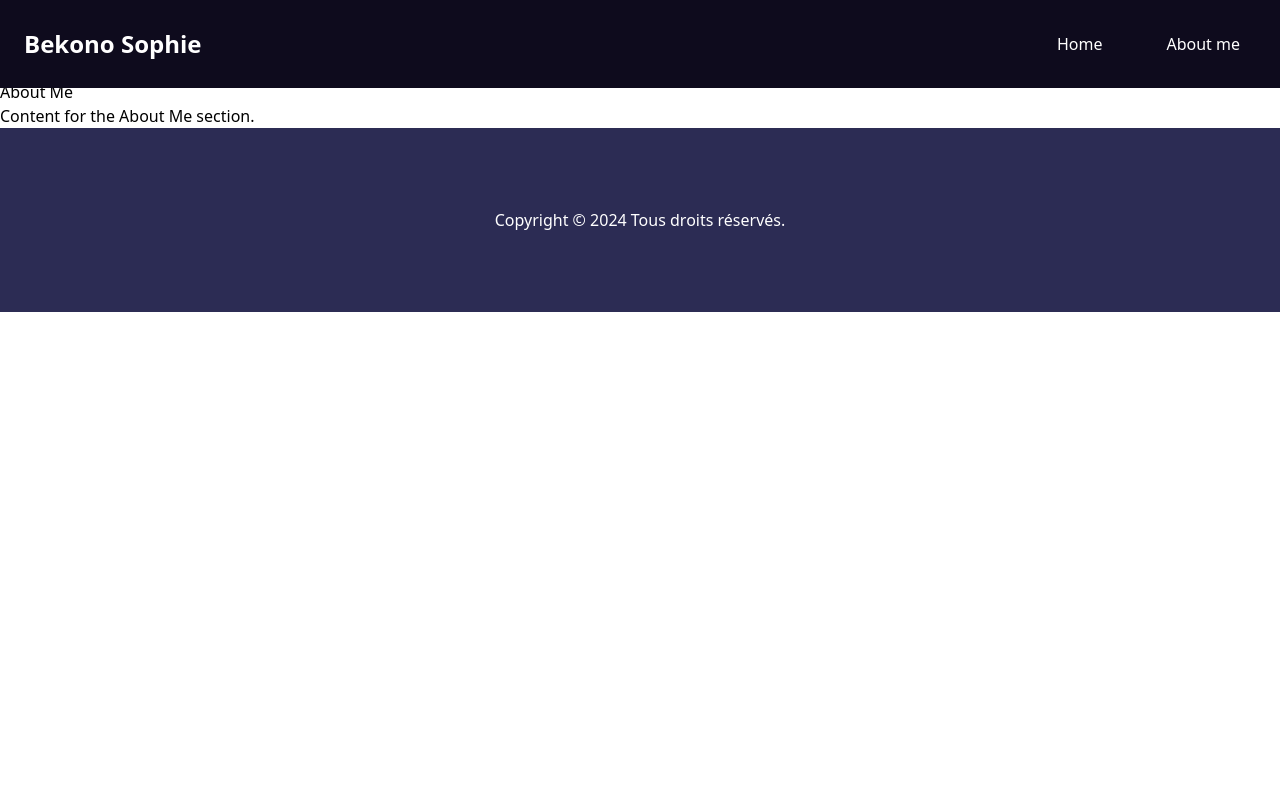
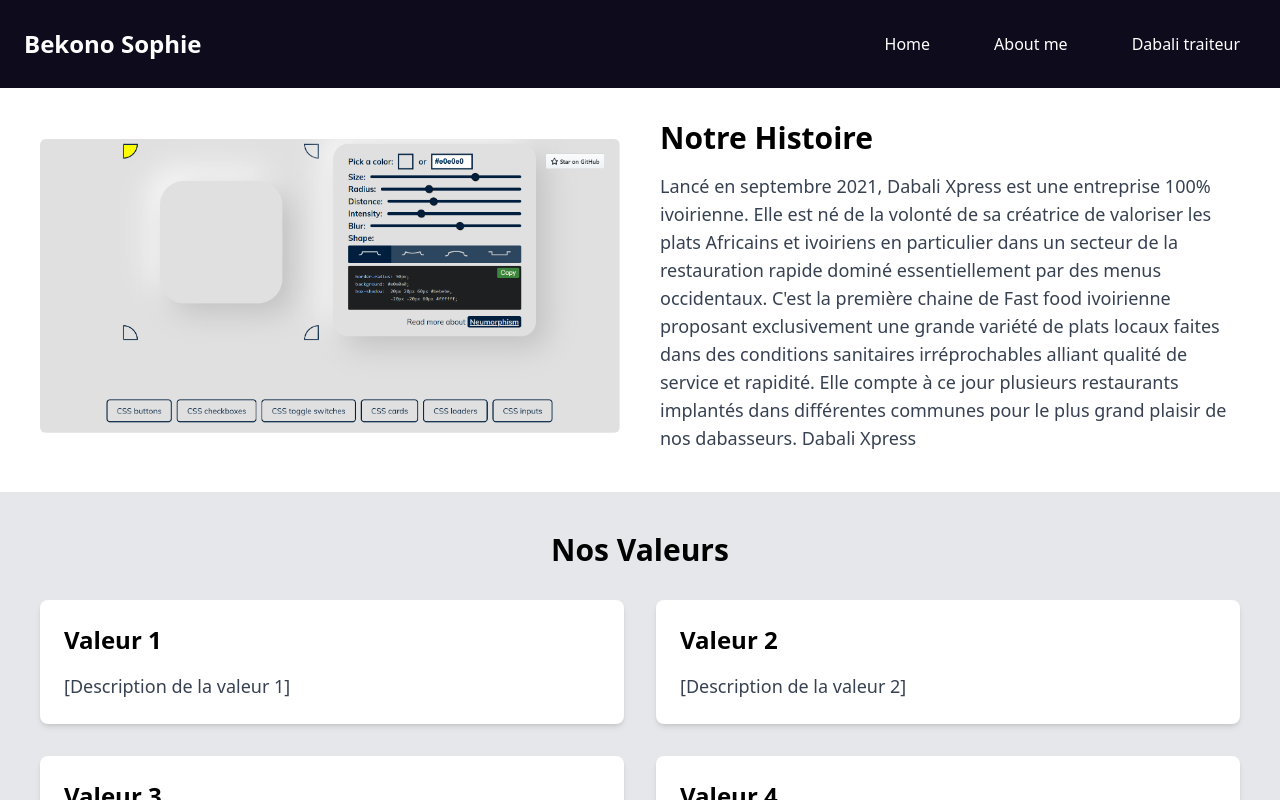
Before and after one commit to Bekono4526/Dabali-project, a React (Vite) app: page /about in a window 1280 px wide. Built offline with nearby package versions, Linux system fonts and the light colour scheme.

Commit message:
new-pages

```diff
--- a/src/App.jsx
+++ b/src/App.jsx
@@ -4,6 +4,7 @@
 import Home from './pages/Home';
 import ArticlePage from './pages/ArticlePage';
 import Header from './components/Header';
+import DabaliTraiteur from './pages/DabaliTraiteur';
 
 import { articles } from './articles';
 import './index.css'; // Assurez-vous d'importer le fichier CSS principal
@@ -15,6 +16,7 @@
         <Header className="header-container" />
         <div className="main-content">
           <Routes>
+          <Route path="/traiteur" element={<DabaliTraiteur />} />
             <Route path="/about" element={<About />} />
             <Route path="/" element={<Home articles={articles} />} />
             <Route path="/article/:id" element={<ArticlePage articles={articles} />} />
--- a/src/components/Header.jsx
+++ b/src/components/Header.jsx
@@ -42,6 +42,9 @@
                         <li className={`p-2 px-4 rounded-lg hover:bg-gray-800 transition-colors duration-300 ${scrolled ? 'text-vert' : 'text-white'}`}>
                             <Link to="/about" onClick={handleLinkClick}>About me</Link>
                         </li>
+                        <li className={`p-2 px-4 rounded-lg hover:bg-gray-800 transition-colors duration-300 ${scrolled ? 'text-vert' : 'text-white'}`}>
+                            <Link to="/traiteur" onClick={handleLinkClick}>Dabali traiteur</Link>
+                        </li>
                     </ul>
                 </nav>
 
@@ -65,6 +68,7 @@
                     </h1>
                     <Link to="/" className='w-full py-2 hover:bg-gray-800' onClick={handleLinkClick}>Home</Link>
                     <Link to="/about" className='w-full py-2 hover:bg-gray-800' onClick={handleLinkClick}>About me</Link>
+                    <Link to="/traiteur" className='w-full py-2 hover:bg-gray-800' onClick={handleLinkClick}>Dabali traiteur</Link>
                 </div>
             </div>
         </header>
--- a/src/pages/About.jsx
+++ b/src/pages/About.jsx
@@ -3,12 +3,77 @@
 
 function About() {
     return (
-        <main>
-            <h2 className='pt-20'>About Me</h2>
-            <p>Content for the About Me section.</p>
+        <main className="bg-gray-100 mt-20">
+            {/* Section 1: Image and Company History */}
+            <section className="flex flex-col md:flex-row items-center justify-between p-10 bg-white shadow-md">
+                <div className="md:w-1/2">
+                    <img src="im1.png" alt="Company History" className="w-full h-auto rounded-md" />
+                </div>
+                <div className="md:w-1/2 mt-8 md:mt-0 md:ml-10">
+                    <h2 className="text-3xl font-bold mb-4">Notre Histoire</h2>
+                    <p className="text-lg text-gray-700">
+                        Lancé en septembre 2021, Dabali Xpress est une entreprise 100% ivoirienne. Elle est né de la volonté de sa créatrice de valoriser les plats Africains et ivoiriens en particulier dans un secteur de la restauration rapide dominé essentiellement par des menus occidentaux. C'est la première chaine de Fast food ivoirienne proposant exclusivement une grande variété de plats locaux faites dans des conditions sanitaires irréprochables alliant qualité de service et rapidité. Elle compte à ce jour plusieurs restaurants implantés dans différentes communes pour le plus grand plaisir de nos dabasseurs.
+
+Dabali Xpress
+                    </p>
+                </div>
+            </section>
+
+            {/* Section 2: Company Values */}
+            <section className="p-10 bg-gray-200">
+                <h2 className="text-3xl font-bold text-center mb-8">Nos Valeurs</h2>
+                <div className="grid grid-cols-1 md:grid-cols-2 gap-8">
+                    <div className="bg-white p-6 rounded-lg shadow-md">
+                        <h3 className="text-2xl font-semibold mb-4">Valeur 1</h3>
+                        <p className="text-lg text-gray-700">
+                            [Description de la valeur 1]
+                        </p>
+                    </div>
+                    <div className="bg-white p-6 rounded-lg shadow-md">
+                        <h3 className="text-2xl font-semibold mb-4">Valeur 2</h3>
+                        <p className="text-lg text-gray-700">
+                            [Description de la valeur 2]
+                        </p>
+                    </div>
+                    <div className="bg-white p-6 rounded-lg shadow-md">
+                        <h3 className="text-2xl font-semibold mb-4">Valeur 3</h3>
+                        <p className="text-lg text-gray-700">
+                            [Description de la valeur 3]
+                        </p>
+                    </div>
+                    <div className="bg-white p-6 rounded-lg shadow-md">
+                        <h3 className="text-2xl font-semibold mb-4">Valeur 4</h3>
+                        <p className="text-lg text-gray-700">
+                            [Description de la valeur 4]
+                        </p>
+                    </div>
+                </div>
+            </section>
+
+            {/* Section 3: Founders and Team Images */}
+            <section className="p-10 bg-white">
+                <h2 className="text-3xl font-bold text-center mb-8">Rencontrez Nos Fondateurs et Équipe</h2>
+                <div className="grid grid-cols-1 md:grid-cols-3 gap-8">
+                    <div className="flex flex-col items-center">
+                        <img src="path/to/founder1.jpg" alt="Founder 1" className="w-32 h-32 rounded-full mb-4" />
+                        <h3 className="text-xl font-semibold">Fondateur 1</h3>
+                        <p className="text-gray-700">[Rôle de fondateur 1]</p>
+                    </div>
+                    <div className="flex flex-col items-center">
+                        <img src="path/to/founder2.jpg" alt="Founder 2" className="w-32 h-32 rounded-full mb-4" />
+                        <h3 className="text-xl font-semibold">Fondateur 2</h3>
+                        <p className="text-gray-700">[Rôle de fondateur 2]</p>
+                    </div>
+                    <div className="flex flex-col items-center">
+                        <img src="path/to/team.jpg" alt="Team" className="w-32 h-32 rounded-full mb-4" />
+                        <h3 className="text-xl font-semibold">Équipe</h3>
+                        <p className="text-gray-700">[Description de l'équipe]</p>
+                    </div>
+                </div>
+            </section>
+
             <Footer />
         </main>
-
     );
 }
 
--- /dev/null
+++ b/src/pages/DabaliTraiteur.jsx
@@ -0,0 +1,61 @@
+import React from 'react';
+import Footer from '../components/Footer';
+
+function DabaliTraiteur() {
+    return (
+        <main className="bg-gray-100 mt-20">
+            {/* Section 1: Image and Service Details */}
+            <section className="flex flex-col md:flex-row items-stretch justify-between p-10 bg-white shadow-md">
+                <div className="md:w-1/2 flex-shrink-0">
+                    <div className="h-full bg-gray-200 flex items-center justify-center">
+                        <img src="path/to/your/service-image.jpg" alt="Traiteur Service" className="w-full h-auto rounded-md object-cover" />
+                    </div>
+                </div>
+                <div className="md:w-1/2 bg-gray-100 p-6 flex flex-col justify-center">
+                    <h2 className="text-3xl font-bold mb-4 text-center md:text-left">DABALI XPRESS TRAITEUR</h2>
+                    <p className="text-lg text-gray-700 mb-4">
+                        Reception – Anniversaire – Baptême – Mariage – Séminaire – After-work
+                    </p>
+                    <p className="text-lg text-gray-700">
+                        Contactez-nous au <span className="font-bold">2522018760</span>
+                    </p>
+                </div>
+            </section>
+
+            {/* Section 2: Videos */}
+            <section className="p-10 bg-gray-200">
+                <h2 className="text-3xl font-bold text-center mb-8">Nos Services en Vidéo</h2>
+                <div className="grid grid-cols-1 md:grid-cols-2 gap-8">
+                    <div className="bg-white p-6 rounded-lg shadow-md">
+                        <iframe width="100%" height="315" src="https://www.youtube.com/embed/your-video-id" title="Dabali Traiteur" className="rounded-md"></iframe>
+                    </div>
+                    <div className="bg-white p-6 rounded-lg shadow-md">
+                        <iframe width="100%" height="315" src="https://www.youtube.com/embed/your-video-id" title="Dabali Xpress Traiteur" className="rounded-md"></iframe>
+                    </div>
+                </div>
+            </section>
+
+            {/* Section 3: Recent Articles */}
+            <section className="p-10 bg-white">
+                <h2 className="text-3xl font-bold text-center mb-8">Articles Récents</h2>
+                <div className="grid grid-cols-1 md:grid-cols-3 gap-8">
+                    <div className="bg-gray-100 p-6 rounded-lg shadow-md">
+                        <h3 className="text-xl font-semibold mb-4">Titre de l'Article 1</h3>
+                        <p className="text-gray-700">Résumé de l'article 1...</p>
+                    </div>
+                    <div className="bg-gray-100 p-6 rounded-lg shadow-md">
+                        <h3 className="text-xl font-semibold mb-4">Titre de l'Article 2</h3>
+                        <p className="text-gray-700">Résumé de l'article 2...</p>
+                    </div>
+                    <div className="bg-gray-100 p-6 rounded-lg shadow-md">
+                        <h3 className="text-xl font-semibold mb-4">Titre de l'Article 3</h3>
+                        <p className="text-gray-700">Résumé de l'article 3...</p>
+                    </div>
+                </div>
+            </section>
+
+            <Footer />
+        </main>
+    );
+}
+export default DabaliTraiteur;
--- a/src/pages/Home.jsx
+++ b/src/pages/Home.jsx
@@ -40,10 +40,6 @@
         <Banner />
       </header>
       <main className='flex-grow relative z-10'>
-        <section className="content-container p-6 md:p-8">
-          <h2>Welcome to my website</h2>
-          <p>This is the Home page content.</p>
-        </section>
         <section className="flex justify-center gap-4 p-6 md:p-8">
           {images.map((imageUrl, index) => (
             <Card key={index} imageUrl={imageUrl} />
```
